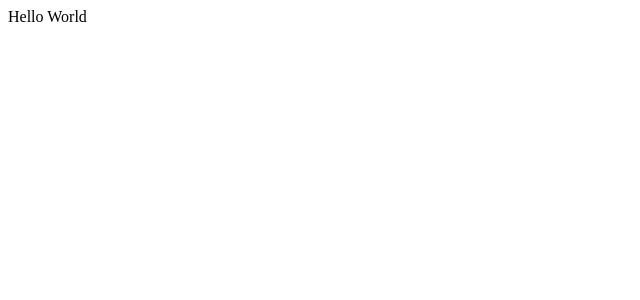
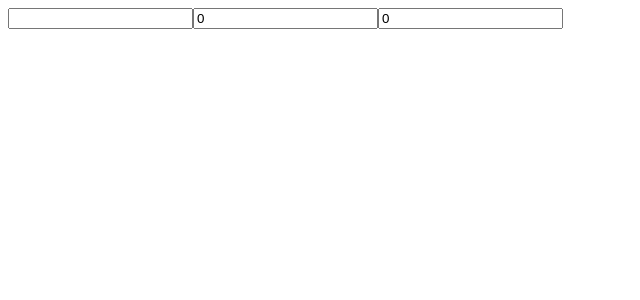
Before and after one commit to Ushrio/years-to-days, a React app: page / in a window 1280 px wide. Shown: the top 300 px of the page, without its empty margins (0-640 px from the left). Built offline with nearby package versions, Linux system fonts and the light colour scheme.

Commit message:
Added basic layout of code.

```diff
--- a/app/App.js
+++ b/app/App.js
@@ -1,10 +1,62 @@
 import React from 'react'
 
 class App extends React.Component {
+    constructor(props) {
+        super(props);
+
+        this.state = {
+            userMonth: "",
+            userDay: 0,
+            userYear: 0,
+            months: ['January', 'February', 'March', 'April', 'May', 'June', 'July', 'August', 'September', 'October', 'November', 'December'],
+            daysPerMonth: [31, 28, 31, 30, 31, 30, 31, 31, 30, 31, 30, 31],
+            daysPerYear: 365,
+        };
+
+        this.getUserMonth = this.getUserMonth.bind(this);
+        this.getUserDay = this.getUserDay.bind(this);
+        this.getUserYear = this.getUserYear.bind(this);
+    }
+
+    getLeapYears() {
+
+    }
+
+    grabYearsDiff() {
+
+    }
+
+    grabDaysIntoYear() {
+
+    }
+
+    getUserMonth(event) {
+        this.setState({userMonth : event.target.value})
+    }
+
+    getUserDay(event) {
+        if (this.userMonth == "February" && event.target.value > 28) {
+            console.log("Not a valid value for the month")
+        } else if (this.userMonth == "January" || this.userMonth == "March" || this.userMonth =="May" ||this.userMonth == "July" ||this.userMonth == "August" ||this.userMonth == "October"
+            || this.userMonth == "December" && event.target.value > 31) {
+            console.log("Not a valid value for the month")
+        } else if (this.userMonth == "April" ||this.userMonth == "June" ||this.userMonth == "September" ||this.userMonth == "November" && event.target.value > 30) {
+            console.log("Not a valid value for the month")
+        } else {
+            this.setState({userDay : event.target.value})
+        }
+    }
+
+    getUserYear(event) {
+        this.setState({userYear : event.target.value})
+    }
+
     render() {
         return (
             <div>
-                <text>Hello World</text>
+                <input id="Month" value={this.state.userMonth} onChange={this.getUserMonth}></input>
+                <input id="Day" value={this.state.userDay} onChange={this.getUserDay}></input>
+                <input id="Year" value={this.state.userYear} onChange={this.getUserYear}></input>
             </div>
         )
     }
```
